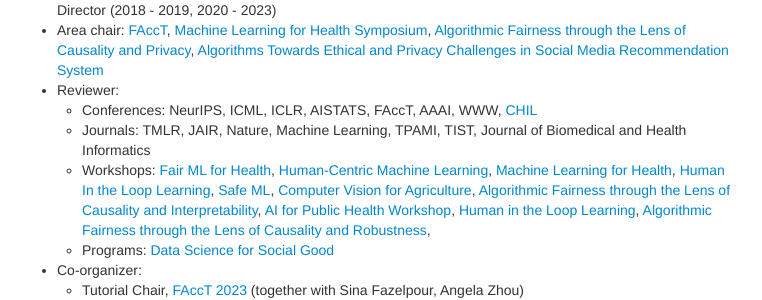
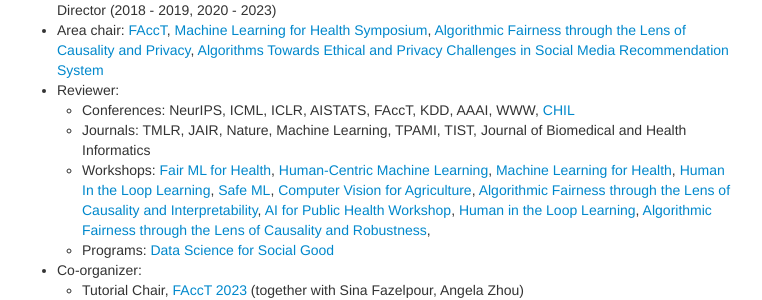
Before and after one commit to shftan/shftan.github.io, a Jekyll site: the page built from index.md, in a window 1280 px wide and 900 px high, scrolled down 2693 px. Shown: the part 158-458 px from the top of the window, without its empty margins (258-1020 px from the left). Built offline with Jekyll 4.4.1, drawn with Linux system fonts in a browser that asks for light colours.

Commit message:
Update index.md

```diff
--- a/index.md
+++ b/index.md
@@ -130,7 +130,7 @@ For older publications and posters, click <a class="paper" href="olderpublicatio
 - [Women in Machine Learning](https://wimlworkshop.org) organization (WiML) President (2023 - Present), Vice President (2019 - 2020), Director (2018 - 2019, 2020 - 2023)
 - Area chair: [FAccT](https://facctconference.org/index.html), [Machine Learning for Health Symposium](https://ml4health.github.io), [Algorithmic Fairness through the Lens of Causality and Privacy](https://www.afciworkshop.org/), [Algorithms Towards Ethical and Privacy Challenges in Social Media Recommendation System](https://sites.google.com/view/aesm2022/home)
 - Reviewer:
-  - Conferences: NeurIPS, ICML, ICLR, AISTATS, FAccT, AAAI, WWW, [CHIL](https://www.chilconference.org/)
+  - Conferences: NeurIPS, ICML, ICLR, AISTATS, FAccT, KDD, AAAI, WWW, [CHIL](https://www.chilconference.org/)
   - Journals: TMLR, JAIR, Nature, Machine Learning, TPAMI, TIST, Journal of Biomedical and Health Informatics
   - Workshops: [Fair ML for Health](https://www.fairmlforhealth.com/), [Human-Centric Machine Learning](https://sites.google.com/view/hcml-2019), [Machine Learning for Health](https://ml4health.github.io/2019/), [Human In the Loop Learning](https://sites.google.com/view/hill2019/home), [Safe ML](https://sites.google.com/view/safeml-iclr2019/home), [Computer Vision for Agriculture](https://www.cv4gc.org/cv4a2020/), [Algorithmic Fairness through the Lens of Causality and Interpretability](https://www.afciworkshop.org/), [AI for Public Health Workshop](https://aiforpublichealth.github.io/), [Human in the Loop Learning](https://www.icml-hill.com/), [Algorithmic Fairness through the Lens of Causality and Robustness](https://www.afciworkshop.org/),
   - Programs: <a href="http://www.dssgfellowship.org/">Data Science for Social Good</a>
```
